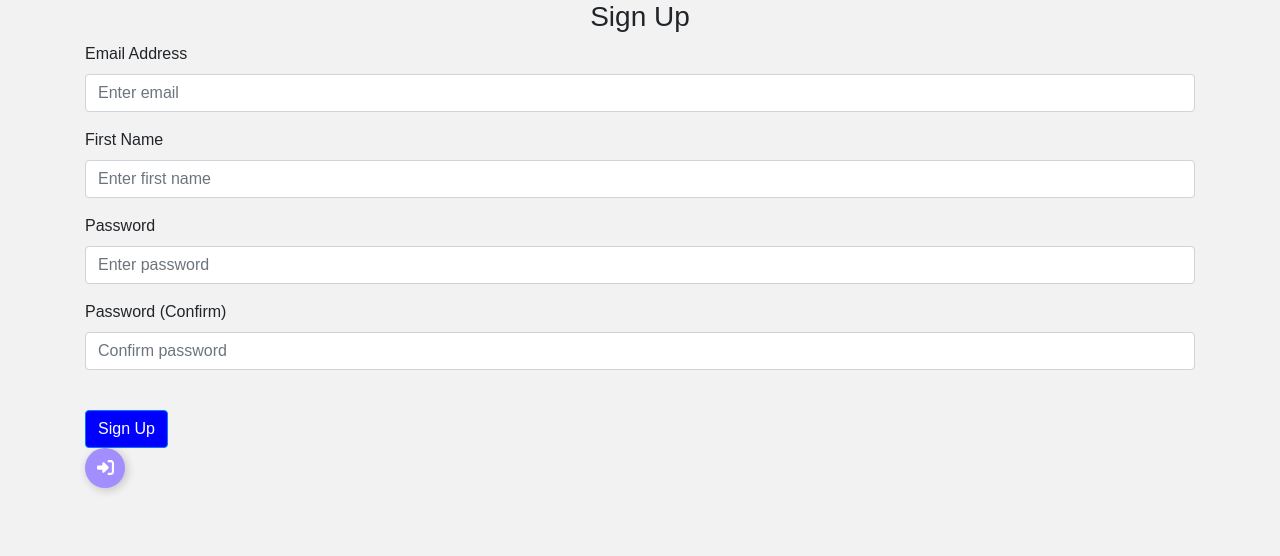
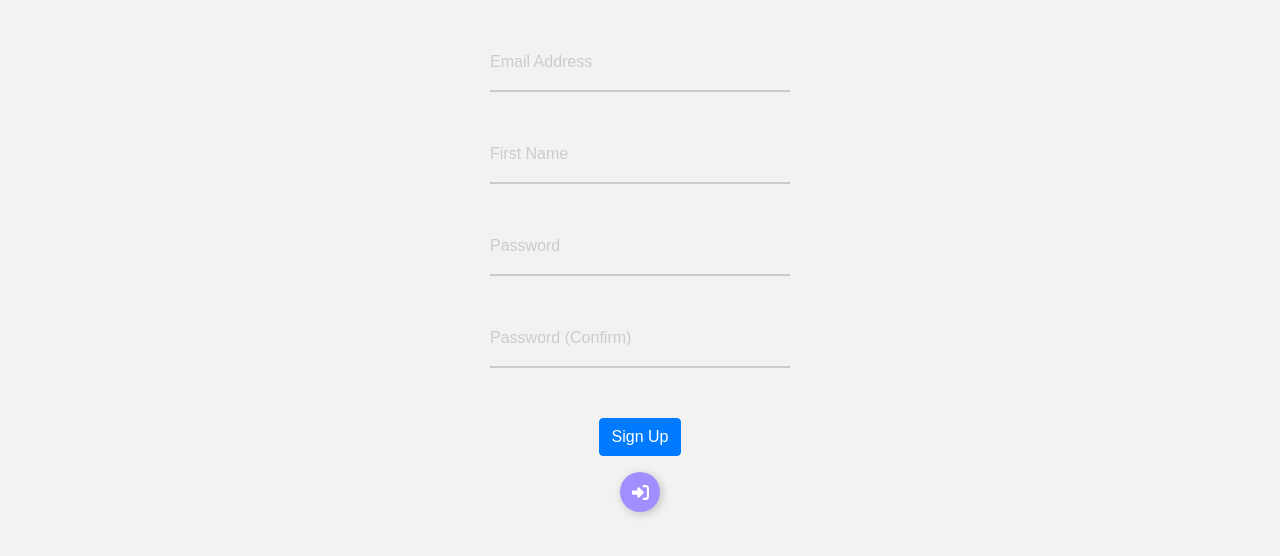
Before and after one commit to KlementK/FlyStream, a Flask app: page /sign-up in a window 1280 px wide. Shown: the part 72-628 px from the top of the page. Run offline with Flask 3, Linux system fonts and the light colour scheme; some libraries are stand-ins or nearby versions.

Commit message:
stable... more or less

```diff
--- /dev/null
+++ b/website/static/styles/inputs.css
@@ -0,0 +1,57 @@
+.input-container {
+    position: relative;
+    margin: 50px auto;
+    width: 300px;
+  }
+
+  .input-container input[type="email"],
+  .input-container input[type="text"],
+  .input-container input[type="password"] {
+    font-size: 20px;
+    width: 100%;
+    border: none;
+    border-bottom: 2px solid #ccc;
+    padding: 5px 0;
+    background-color: transparent;
+    outline: none;
+  }
+
+  .input-container .label {
+    position: absolute;
+    top: 0;
+    left: 0;
+    color: #ccc;
+    transition: all 0.3s ease;
+    pointer-events: none;
+  }
+
+  .input-container input[type="email"]:focus ~ .label,
+  .input-container input[type="email"]:valid ~ .label,
+  .input-container input[type="text"]:focus ~ .label,
+  .input-container input[type="text"]:valid ~ .label,
+  .input-container input[type="password"]:focus ~ .label,
+  .input-container input[type="password"]:valid ~ .label {
+    top: -20px;
+    font-size: 16px;
+    color: #333;
+  }
+
+  .input-container .underline {
+    position: absolute;
+    bottom: 0;
+    left: 0;
+    height: 2px;
+    width: 100%;
+    background-color: #333;
+    transform: scaleX(0);
+    transition: all 0.3s ease;
+  }
+
+  .input-container input[type="email"]:focus ~ .underline,
+  .input-container input[type="email"]:valid ~ .underline,
+  .input-container input[type="text"]:focus ~ .underline,
+  .input-container input[type="text"]:valid ~ .underline,
+  .input-container input[type="password"]:focus ~ .underline,
+  .input-container input[type="password"]:valid ~ .underline {
+    transform: scaleX(1);
+  }
--- a/website/templates/base.html
+++ b/website/templates/base.html
@@ -7,6 +7,7 @@
     <link rel="stylesheet" href="https://stackpath.bootstrapcdn.com/font-awesome/4.7.0/css/font-awesome.min.css" crossorigin="anonymous" />
     <link rel="stylesheet" href="{{ url_for('static', filename='styles/buttons.css') }}">
     <link rel="stylesheet" href="{{ url_for('static', filename='styles/base.css') }}">
+    <link rel="stylesheet" href="{{ url_for('static', filename='styles/inputs.css') }}">
 
     <title>{% block title %}Home{% endblock %}</title>
   </head>
--- a/website/templates/sign_up.html
+++ b/website/templates/sign_up.html
@@ -3,55 +3,44 @@
 {% block title %}Sign Up{% endblock %}
 
 {% block content %}
-<form method="POST">
-  <h3 align="center">Sign Up</h3>
-  <div class="form-group">
-    <label for="email">Email Address</label>
-    <input
-      type="email"
-      class="form-control"
-      id="email"
-      name="email"
-      placeholder="Enter email"
-    />
+<div class="container mt-5">
+  <form action="{{ url_for('auth.sign_up') }}" method="post">
+    <div class="input-container">
+      <input type="email" id="email" name="email" required="">
+      <label for="email" class="label">Email Address</label>
+      <div class="underline"></div>
     </div>
-  <div class="form-group">
-    <label for="firstName">First Name</label>
-    <input
-      type="text"
-      class="form-control"
-      id="firstName"
-      name="firstName"
-      placeholder="Enter first name"
-    />
+
+    <div class="input-container">
+      <input type="text" id="firstName" name="firstName" required="">
+      <label for="firstName" class="label">First Name</label>
+      <div class="underline"></div>
     </div>
-  <div class="form-group">
-    <label for="password1">Password</label>
-    <input
-      type="password"
-      class="form-control"
-      id="password1"
-      name="password1"
-      placeholder="Enter password"
-    />
+
+    <div class="input-container">
+      <input type="password" id="password1" name="password1" required="">
+      <label for="password1" class="label">Password</label>
+      <div class="underline"></div>
     </div>
-  <div class="form-group">
-    <label for="password2">Password (Confirm)</label>
-    <input
-      type="password"
-      class="form-control"
-      id="password2"
-      name="password2"
-      placeholder="Confirm password"
-    />
+
+    <div class="input-container">
+      <input type="password" id="password2" name="password2" required="">
+      <label for="password2" class="label">Password (Confirm)</label>
+      <div class="underline"></div>
     </div>
-  <br />
-  <button type="submit" class="btn btn-primary" style="background-color: blue;">Sign Up</button>
+
+    <div align="center">
+      <button type="submit" class="btn btn-primary">Sign Up</button>
+    </div>
+  </form>
+
+  <div align="center" class="mt-3">
     <a href="{{ url_for('auth.login') }}" class="Btn">
       <div class="sign">
         <svg viewBox="0 0 512 512"><path d="M217.9 105.9L340.7 228.7c7.2 7.2 11.3 17.1 11.3 27.3s-4.1 20.1-11.3 27.3L217.9 406.1c-6.4 6.4-15 9.9-24 9.9c-18.7 0-33.9-15.2-33.9-33.9l0-62.1L32 320c-17.7 0-32-14.3-32-32l0-64c0-17.7 14.3-32 32-32l128 0 0-62.1c0-18.7 15.2-33.9 33.9-33.9c9 0 17.6 3.6 24 9.9zM352 416l64 0c17.7 0 32-14.3 32-32l0-256c0-17.7-14.3-32-32-32l-64 0c-17.7 0-32-14.3-32-32s14.3-32 32-32l64 0c53 0 96 43 96 96l0 256c0 53-43 96-96 96l-64 0c-17.7 0-32-14.3-32-32s14.3-32 32-32z"></path></svg>
       </div>
       <div class="text">Login</div>
     </a>
-</form>
+  </div>
+</div>
 {% endblock %}
```
Also changed, not shown: website/scripts/views.py (+5 -7 lines), website/templates/login.html (+21 -25 lines), instance/database.db, website/static/styles/MagicButton.css (added), website/static/styles/base.css (line endings or trailing spaces). Lines whose indentation alone changed are shown as unchanged.
